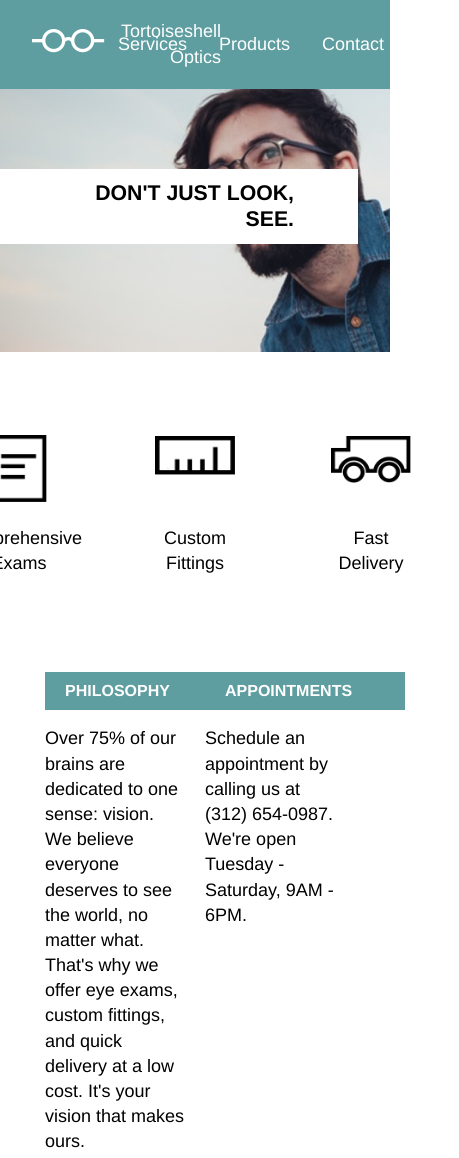
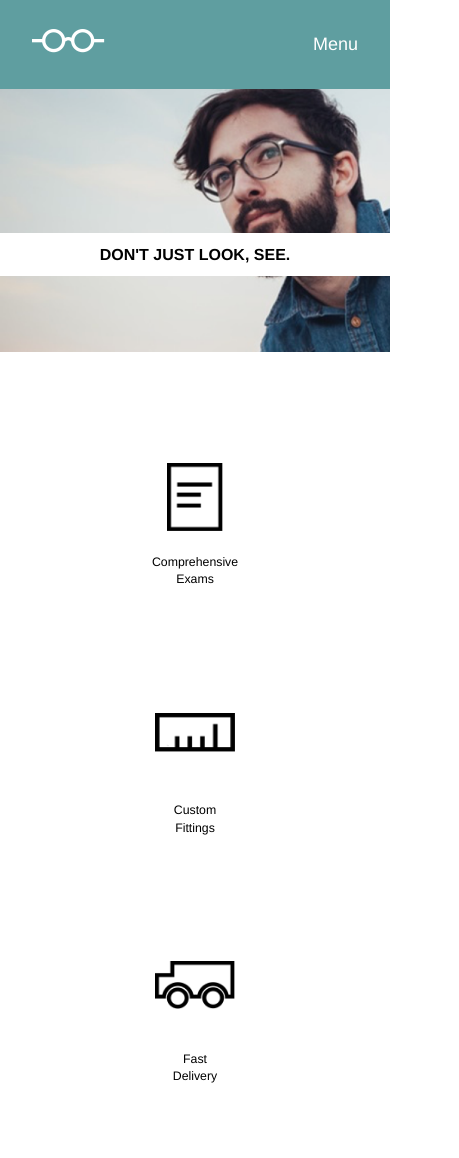
Before and after one commit to PiguKing/tortoiseshell-optic, a plain HTML site: page index.html in a window 390 px wide. Shown: the top 1158 px of the page, 459 px wide, since content can reach past the window. Drawn offline with Linux system fonts and the light colour scheme.

Commit message:
Finished Mobile Design

```diff
--- a/index.html
+++ b/index.html
@@ -21,9 +21,10 @@
 
           <!-- Main Navigation -->
           <div class="navigation">
-            <p>Services</p>
-            <p>Products</p>
-            <p>Contact</p>
+            <p class="desktop-text">Services</p>
+            <p class="desktop-text">Products</p>
+            <p class="desktop-text">Contact</p>
+            <p class="mobile-text">Menu</p>
           </div>
           <!-- End of Main Navigation -->
         </div>
--- a/resources/css/style.css
+++ b/resources/css/style.css
@@ -4,6 +4,7 @@
 }
 
 body {
+  width: 100%;
   font-size: 18px;
   font-family: helvetica;
   line-height: 1.4;
@@ -58,6 +59,10 @@ body {
 
 .navigation p {
   padding: 1rem 2rem 1rem 0;
+}
+
+.mobile-text {
+  display: none;
 }
 
 /* Catch Phrase */
@@ -198,3 +203,82 @@ footer {
      font-size: 1.33rem;
    }
 }
+
+@media only screen and (max-width: 620px) {
+  #company-name {
+    display: none;
+  }
+
+  .desktop-text {
+    display: none;
+  }
+
+  .mobile-text {
+    display: block;
+  }
+
+  .catch-phrase {
+    margin-top: 9rem;
+    margin-right: 0;
+  }
+
+  .catch-phrase P {
+    width: 100%;
+    font-size: 1rem;
+    text-align: center;
+  }
+
+  .service {
+    margin: 3.77rem 0;
+  }
+
+  .services-container {
+    flex-direction: column;
+    align-items: center;
+  }
+
+  .service p {
+    font-size: 0.77rem;
+  }
+
+  .information {
+    width: 100%;
+  }
+
+  .information-container {
+    width: 100%;
+    flex-direction: column;
+    align-items: center;
+  }
+
+  .infos {
+    width: 100%;
+  }
+
+  .info {
+    width: 100%;
+  }
+
+  .description {
+    font-size: 0.77rem;
+  }
+
+  #philosophy {
+    margin: 0;
+    margin-bottom: 4rem;
+  }
+
+  .footer-container {
+    display: flex;
+    justify-content: center;
+  }
+
+  .footer-container span {
+    display: none;
+  }
+
+  .company-logo-black img {
+    margin: 4rem 0;
+  }
+
+}
```
